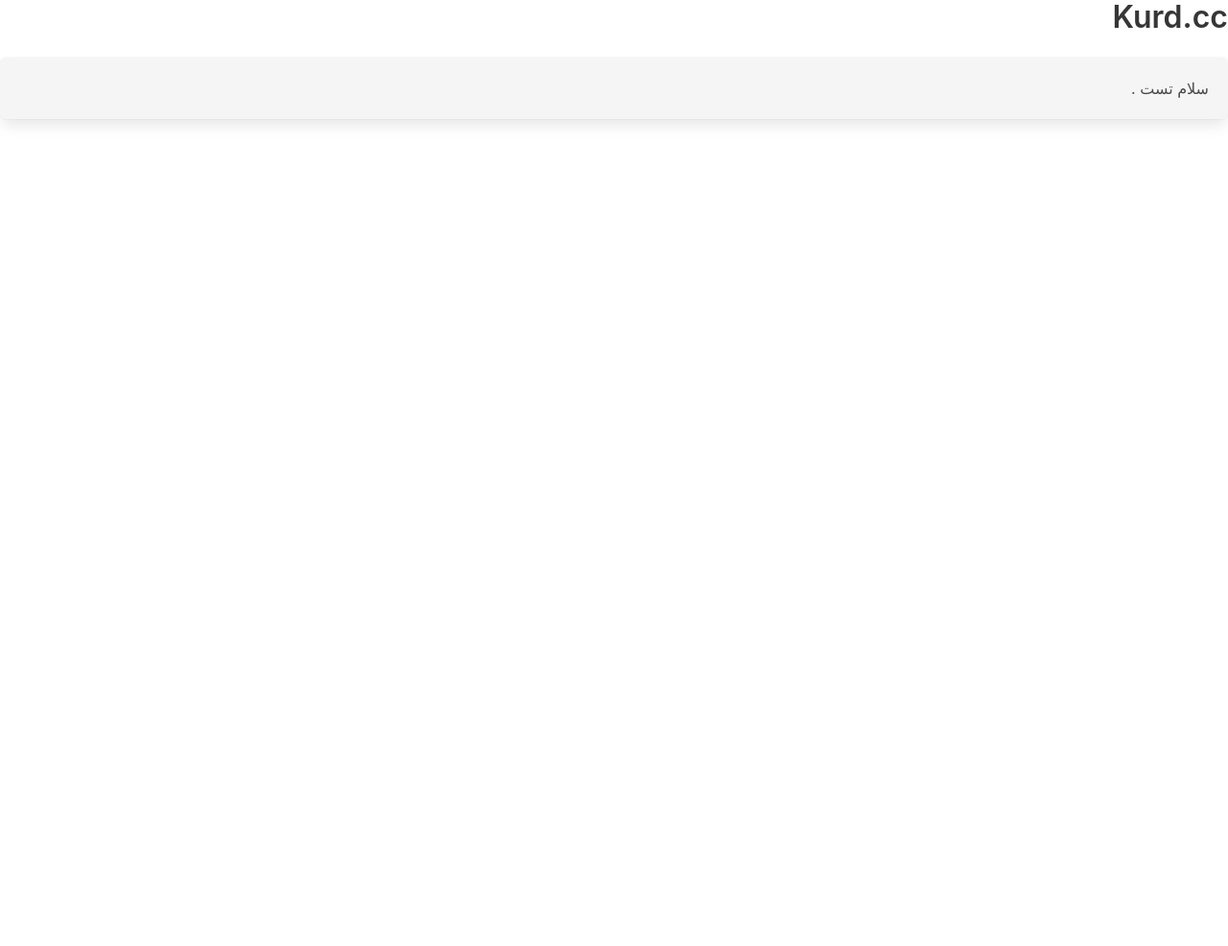
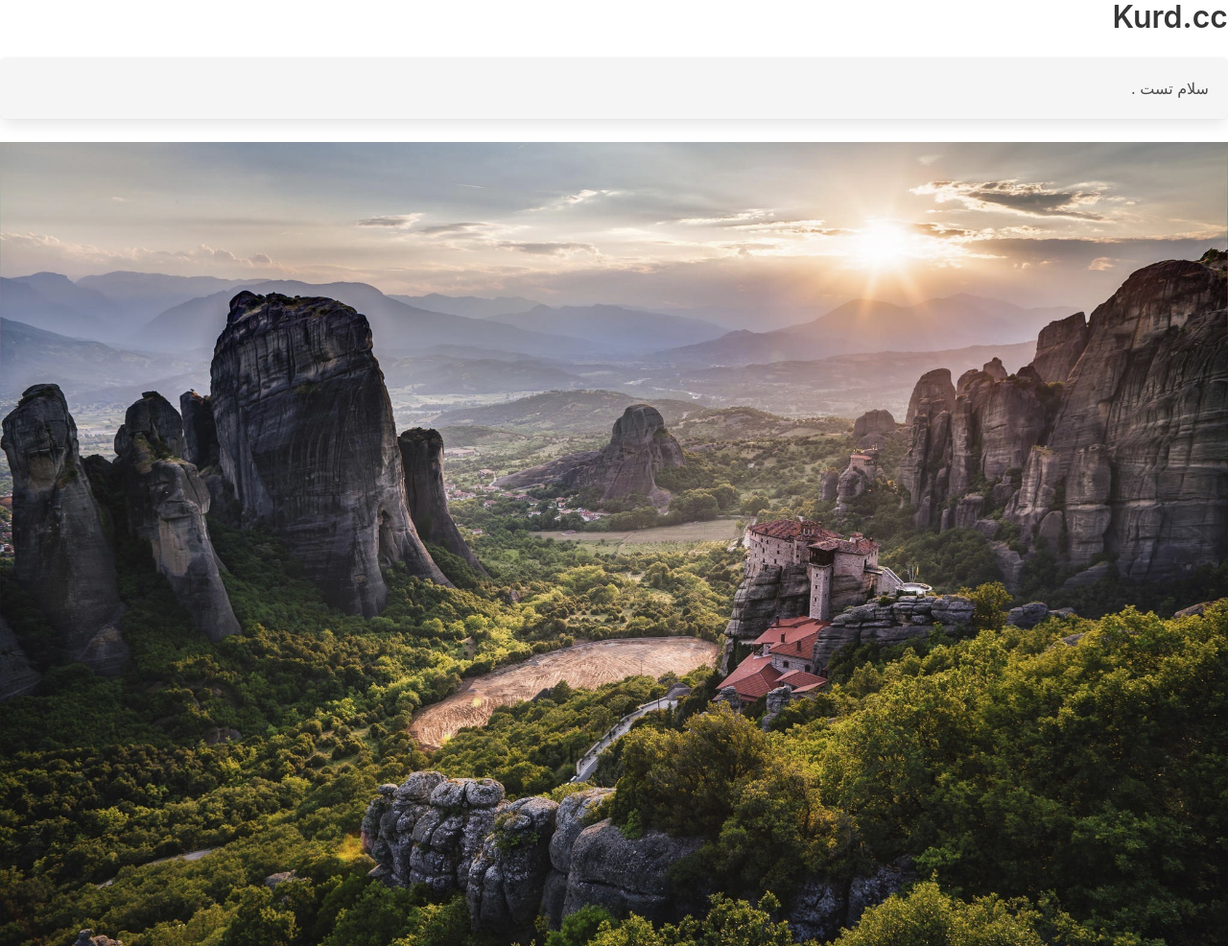
Before and after one commit to werya1992w/werya1992w, a plain HTML site: page index.html in a window 1280 px wide. Shown: the whole page at 96% size. Before the commit the page ends 800 px from the top, so only its background shows below. Drawn offline with Linux system fonts and the light colour scheme.

Commit message:
Update index.html

```diff
--- a/index.html
+++ b/index.html
@@ -8,6 +8,6 @@
 
     <h1 class="title has-text the danger">Kurd.cc</h1>
     <p class="box m-5 has-background-light">سلام تست .</p>
-
+    <img src="Meteora HD Wallpaper Background Image 2048x1340.jpg"
 </body>
 </html>
```
